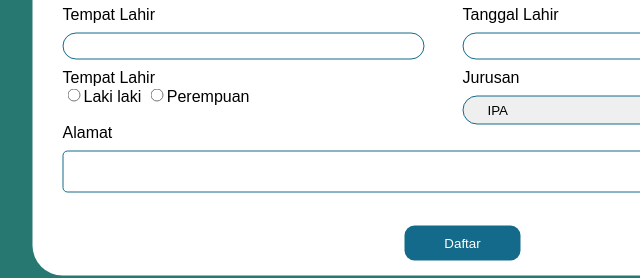
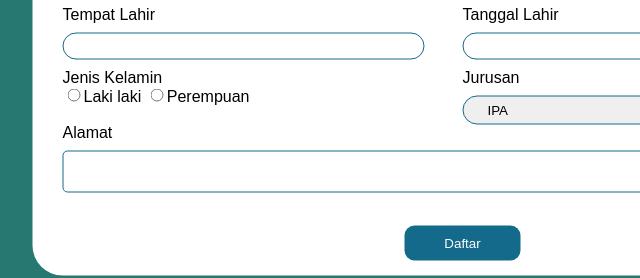
Before and after one commit to agusmertadana2022/kelompok, a plain HTML site: page form.html in a window 1280 px wide. Shown: the part 344-622 px from the top of the page, 185-825 px from the left. Drawn offline with Linux system fonts and the light colour scheme.

Commit message:
Update form.html

```diff
--- a/form.html
+++ b/form.html
@@ -22,7 +22,7 @@
             <br>
             <input type="text" class="input border-radius-50 w-80 ">
             <br>
-            <label>Tempat Lahir</label>
+            <label>Jenis Kelamin</label>
             <br>
             <input type="radio"><label for="">Laki laki</label>
             <input type="radio"><label for="">Perempuan</label>
```
